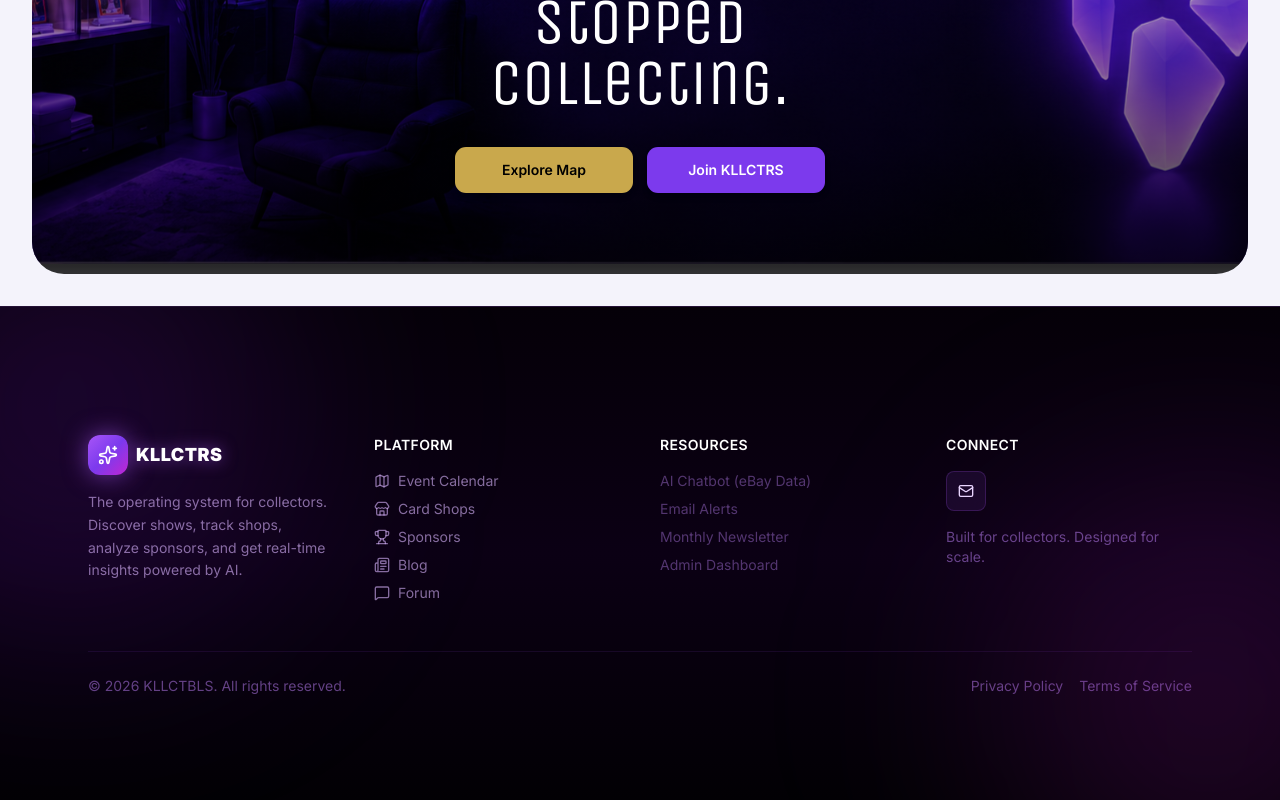
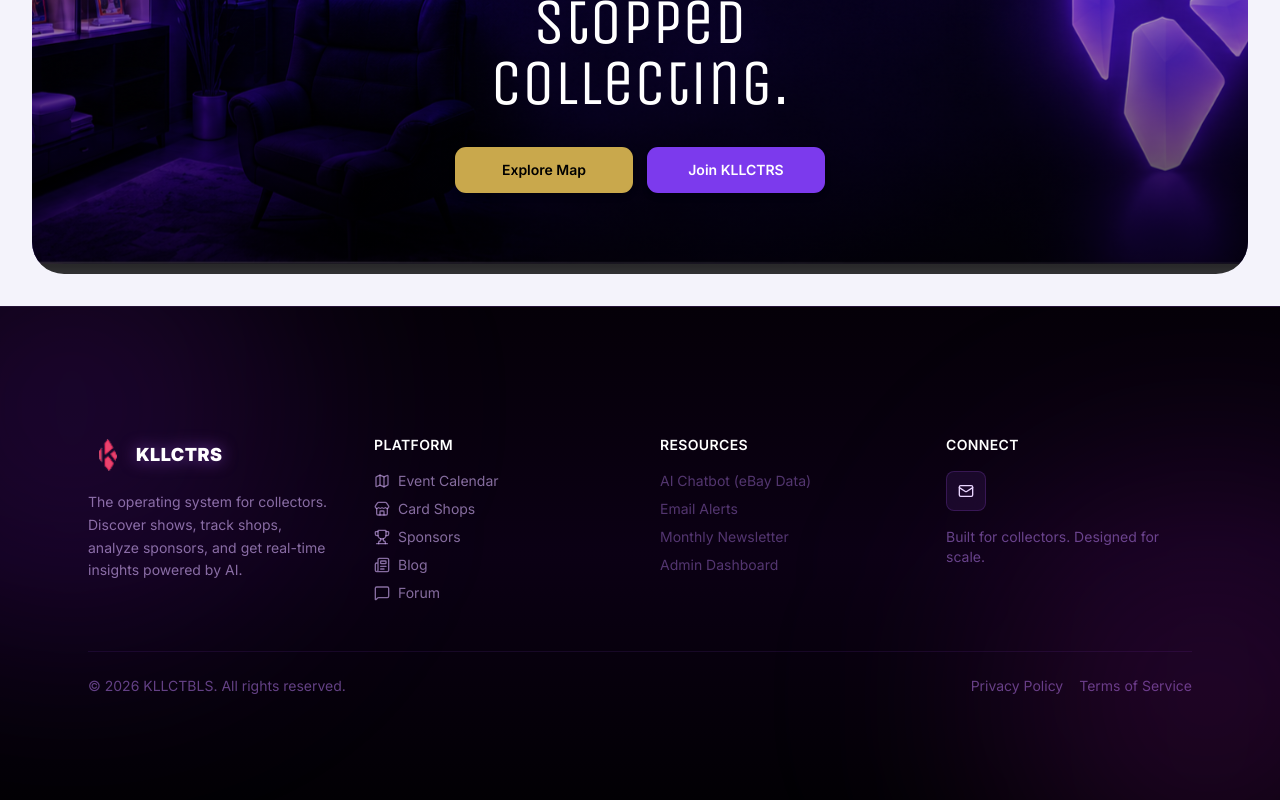
Before and after one commit to T-Rajeev30/Kllctrs, a Next.js app: page / in a window 1280 px wide. Shown: the part 3032-3832 px from the top of the page. Built offline with nearby package versions, Linux system fonts and the light colour scheme; no server answers.

Commit message:
done with all the improvement

```diff
--- a/src/components/layout/footer.tsx
+++ b/src/components/layout/footer.tsx
@@ -4,7 +4,6 @@ import Link from "next/link";
 import { Container } from "@/components/layout/container";
 import { motion } from "framer-motion";
 import {
-  Sparkles,
   Map,
   Store,
   Trophy,
@@ -12,7 +11,7 @@ import {
   MessageSquare,
   Mail,
 } from "lucide-react";
-
+import Image from "next/image";
 export function Footer() {
   return (
     <footer className="relative border-t border-purple-500/20 bg-gradient-to-b from-[#050008] via-[#0b0014] to-[#020004] text-purple-200 overflow-hidden">
@@ -29,9 +28,15 @@ export function Footer() {
             <div className="flex items-center gap-2 mb-4">
               <motion.div
                 whileHover={{ rotate: 10, scale: 1.1 }}
-                className="w-10 h-10 rounded-xl bg-gradient-to-br from-purple-500 via-violet-600 to-fuchsia-600 shadow-[0_0_25px_rgba(168,85,247,0.6)] flex items-center justify-center"
+                className="relative w-10 h-10 rounded-xl overflow-hidden "
               >
-                <Sparkles className="w-5 h-5 text-white" />
+                <Image
+                  src="/Gem_pink.png"
+                  alt="KLLCTRS AI"
+                  fill
+                  className="object-contain p-1"
+                  priority
+                />
               </motion.div>
 
               <span className="font-black text-lg text-white tracking-wide drop-shadow-[0_0_8px_rgba(168,85,247,0.6)]">
```
